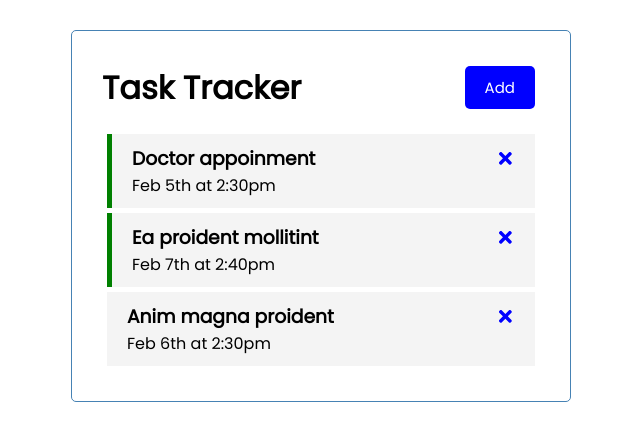
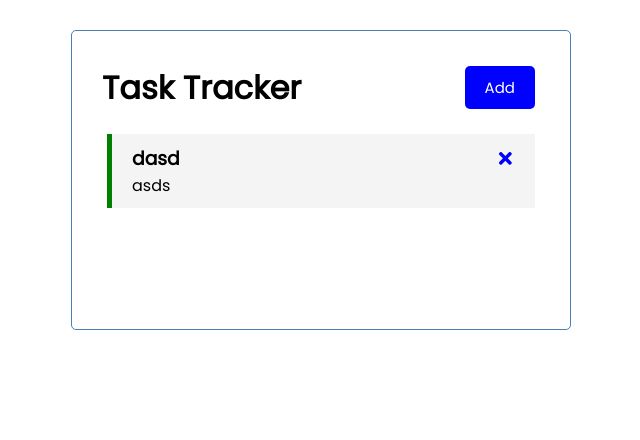
Before and after one commit to lucidethinker/test, a React (Create React App) app: page / in a window 1280 px wide. Shown: the top 440 px of the page, without its empty margins (319-959 px from the left). Built offline with nearby package versions, Linux system fonts and the light colour scheme; data requests are answered from the project's data file.

Commit message:
json server added

```diff
--- /dev/null
+++ b/db.json
@@ -0,0 +1,10 @@
+{
+  "tasks": [
+    {
+      "text": "dasd",
+      "dat": "asds",
+      "reminder": true,
+      "id": 6
+    }
+  ]
+}
--- a/package.json
+++ b/package.json
@@ -6,6 +6,7 @@
     "@testing-library/jest-dom": "^5.16.4",
     "@testing-library/react": "^13.0.1",
     "@testing-library/user-event": "^13.5.0",
+    "jason-server": "^3.0.0",
     "react": "^18.0.0",
     "react-devtools-core": "^4.24.4",
     "react-dom": "^18.0.0",
@@ -17,7 +18,8 @@
     "start": "react-scripts start",
     "build": "react-scripts build",
     "test": "react-scripts test",
-    "eject": "react-scripts eject"
+    "eject": "react-scripts eject",
+    "server": "json-server --watch db.json --port 5000"
   },
   "eslintConfig": {
     "extends": [
--- a/src/App.js
+++ b/src/App.js
@@ -1,54 +1,92 @@
 import Header from './components/Header';
 import Tasks from './components/Tasks';
-import {useState} from 'react';
+import {useState,useEffect} from 'react';
 import Addtask from './components/Addtask'
 
 const App = () =>{
     const [showAddTask,setShowAddTask] = useState(false)
-    const[tasks,setTasks] = useState([
+    const[tasks,setTasks] = useState([])
 
-      {
-          id : 1,
-          text:'Doctor appoinment',
-          dat:'Feb 5th at 2:30pm',
-          reminder: true,
-      },
-      {
-          id : 2,
-          text:'Ea proident mollitint',
-          dat:'Feb 7th at 2:40pm',
-          reminder: true,
-      },
-      {
-      id : 3,
-      text:'Anim magna proident',
-      dat:'Feb 6th at 2:30pm',
-      reminder: false,
-      },
 
-  ])
+    useEffect(() => {
+        const getTasks = async() =>{
+          const tasksFromServer = await fetchTasks()
+          setTasks(tasksFromServer)
 
+        }
+
+     getTasks()
+     } ,[])
+
+
+    const fetchTasks = async() =>{
+    const res = await fetch('http://localhost:5000/tasks')
+    const data = await res.json()
+    return data
+    }
+
+
+
+     const fetchTask = async(id) =>{
+      const res = await fetch(`http://localhost:5000/tasks/${id}`)
+      const data = await res.json()
+      return data
+      }
  //Add Task
 
- const addTask =(task) =>{
-  const id = Math.floor(Math.random())*1000+1
-  const newtask = {id,...task}
-  setTasks([...tasks,newtask])
+ const addTask =async(task) =>{
+   const res = await fetch('http://localhost:5000/tasks',{
+     method :'POST',
+     headers:{
+       'Content-type':'application/json'
+     },
+     body:JSON.stringify(task)
+   })
+
+   const data = await res.json()
+
+     setTasks([...tasks,data])
+  // const id = Math.floor(Math.random())*1000+1
+  // const newtask = {id,...task}
+  // setTasks([...tasks,newtask])
 
 
  }
 
 
 //Delete task
-  const deleteTask = (id) => {
+  const deleteTask =async (id) => {
+    await fetch(`http://localhost:5000/tasks/${id}`,{
+      method:'DELETE'
+    })
+
     setTasks(tasks.filter((task)=>task.id !== id))
+
   }
 
 
   //Toggle Reminder
 
-  const toggleReminder =(id) =>{
-    setTasks(tasks.map((task)=>task.id === id ?{...task,reminder :!task.reminder}:task))
+  const toggleReminder = async (id) =>{
+    // setTasks(tasks.map((task)=>task.id === id ?{...task,reminder :!task.reminder}:task))
+    const taskToToggle = await fetchTask(id)
+    const updTask = {...taskToToggle,
+    reminder: !taskToToggle.reminder}
+
+    const res = await fetch(`http://localhost:5000/tasks/${id}`,
+    {method:'PUT',
+
+   headers:{'Content-type':'application/json',
+  },
+  body:JSON.stringify(updTask)
+})
+const data = await res.json()
+
+    setTasks(tasks.map((task)=>
+    task.id === id ?{...task,reminder :
+    data.reminder}:task))
+
+
   }
 
 
--- a/src/components/Tasks.js
+++ b/src/components/Tasks.js
@@ -6,8 +6,8 @@
     return(
         <>
        {
-        tasks.map((task) =>(
-       <Task key={task.id} task={task}
+        tasks.map((task,index) =>(
+       <Task key={index} task={task}
            onDelete={onDelete} onToggle={onToggle}
        />
        ))}
```
Also changed, not shown: 1 other file (tests, documents, lock files or other folders).
